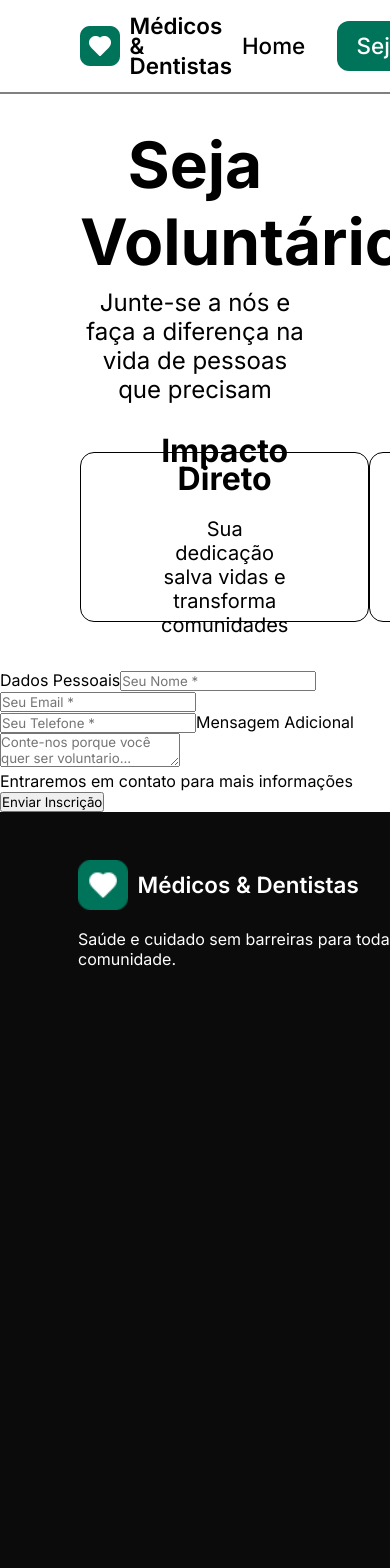
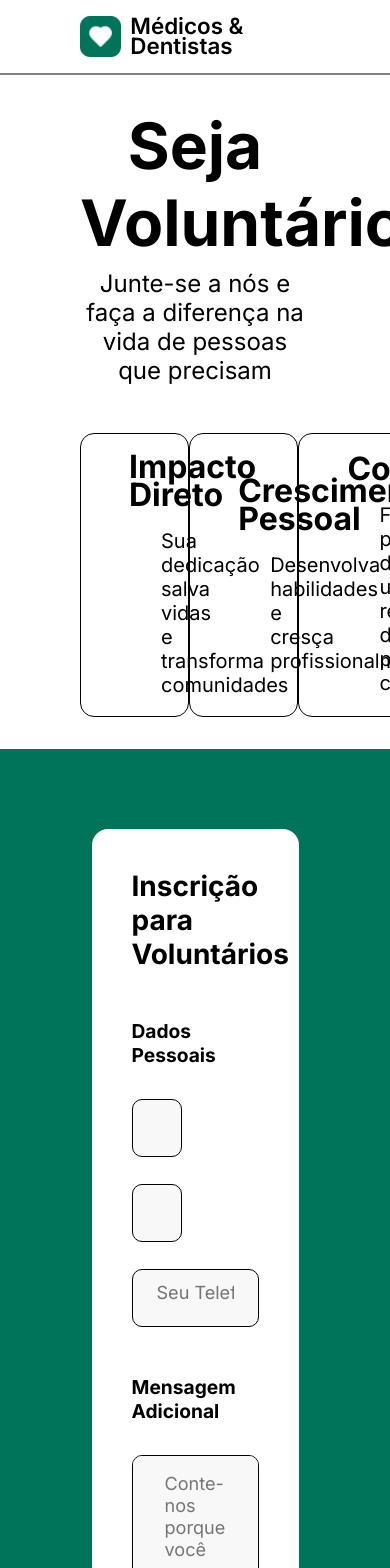
Before and after one commit to niedjaraujos/Desafio-Rotas---VNW, a React (Vite) app: page /voluntario in a window 390 px wide. Shown: the top 1568 px of the page. Built offline with nearby package versions, Linux system fonts and the light colour scheme.

Commit message:
feat: finalizado desktop e iniciando responsivo mobile

```diff
--- a/src/components/buttonLink/buttonLink.module.scss
+++ b/src/components/buttonLink/buttonLink.module.scss
@@ -3,6 +3,7 @@
 .link {
   background-color: $green;
   color: white;
+  border: none;
   border-radius: 12px;
   width: 200px;
   height: 50px;
@@ -10,4 +11,9 @@
   line-height: 29px;
   text-align: center;
   padding-top: 0.6rem;
+  transition: 0.3s;
+
+  &:hover {
+    filter: brightness(1.2);
+  }
 }
--- a/src/components/card/Card.jsx
+++ b/src/components/card/Card.jsx
@@ -2,9 +2,9 @@ import * as S from './card.module.scss';
 
 export const Card = ({ titulo, paragrafo }) => {
   return (
-    <div className={S.card}>
+    <article className={S.card}>
       <h3>{titulo}</h3>
       <p>{paragrafo}</p>
-    </div>
+    </article>
   );
 };
--- a/src/components/card/card.module.scss
+++ b/src/components/card/card.module.scss
@@ -1,10 +1,10 @@
 @use '../../globalStyler.scss' as *;
 
 .card {
-  width: 470px;
-  height: 230px;
+  width: 28vw;
+  height: auto;
   border-radius: 14px;
-  padding-inline: 3rem;
+  padding: 1.2rem 3rem;
   display: flex;
   flex-direction: column;
   text-align: center;
@@ -14,7 +14,7 @@
     font-size: 2rem;
     font-weight: 700;
     line-height: 28px;
-    margin-bottom: 1.5rem;
+    margin-bottom: 1.25rem;
   }
   p {
     color: $black;
--- a/src/components/cardNumbers/cardNumbers.module.scss
+++ b/src/components/cardNumbers/cardNumbers.module.scss
@@ -4,9 +4,9 @@
   display: flex;
   justify-content: space-between;
 
-  div {
+  article {
     border: 1px solid $black;
-    width: 340px;
+    width: 20vw;
     height: 240px;
 
     h3 {
--- a/src/components/cardText/cardText.module.scss
+++ b/src/components/cardText/cardText.module.scss
@@ -3,7 +3,7 @@
   display: flex;
   justify-content: space-between;
 
-  div {
+  article {
     border: 1px solid $white;
     padding-block: 2rem;
   }
--- a/src/components/footer/footer.module.scss
+++ b/src/components/footer/footer.module.scss
@@ -37,6 +37,10 @@ h4 {
 a {
   color: $white;
   line-height: 20px;
+
+  &:hover {
+    text-decoration: underline;
+  }
 }
 li {
   display: flex;
--- a/src/components/header/header.module.scss
+++ b/src/components/header/header.module.scss
@@ -15,5 +15,14 @@ nav {
     font-weight: 500;
     color: $black;
     font-size: 1.4rem;
+
+    &:hover {
+      text-decoration: underline;
+    }
   }
 }
+@media (max-width: 480px) {
+  nav {
+    display: none;
+  }
+}
--- a/src/components/hero/Hero.jsx
+++ b/src/components/hero/Hero.jsx
@@ -21,8 +21,8 @@ export default function Hero() {
           <ButtonLink to="/" children="Como Ajudar" />
         </div>
       </div>
-      <div>
-        <img src={image} alt="iamgem de um medico voluntario" />
+      <div className={S.heroImage}>
+        <img src={image} alt="imagem de um medico voluntario, gerada por IA" />
       </div>
     </section>
   );
--- a/src/components/hero/hero.module.scss
+++ b/src/components/hero/hero.module.scss
@@ -20,7 +20,6 @@
   .herotext {
     font-size: 1.9rem;
     width: 80%;
-    line-height: 39px;
   }
 }
 
@@ -28,14 +27,14 @@
   display: flex;
   align-items: center;
   background-color: $gray;
-  width: 245px;
-  height: 56px;
+  width: 240px;
+  padding: 0.7rem 1.2rem;
   justify-content: center;
   border-radius: 50px;
   gap: 0.5rem;
 
   span {
-    font-size: 20px;
+    font-size: 1.2rem;
     font-weight: 500;
   }
 }
@@ -49,3 +48,49 @@
     color: $green;
   }
 }
+@media (max-width: 480px) {
+  .heroSection {
+    padding: 1rem;
+
+    .hero {
+      width: 100%;
+      text-align: center;
+      margin-block: 2rem;
+      gap: 1rem;
+
+      h1 {
+        font-size: 2.5rem;
+        text-align: center;
+      }
+      .herotext {
+        font-size: 1rem;
+        width: 100%;
+      }
+    }
+  }
+  .tag {
+    margin: 0 auto;
+    width: 200px;
+    padding: 0.5rem;
+
+    img {
+      width: 28px;
+    }
+    span {
+      font-size: 1rem;
+    }
+  }
+  .heroImage {
+    display: none;
+  }
+
+  .buttons {
+    flex-direction: column;
+    gap: 0.7rem;
+
+    a {
+      width: 100%;
+      font-size: 1.25rem;
+    }
+  }
+}
--- a/src/components/logo/logo.module.scss
+++ b/src/components/logo/logo.module.scss
@@ -11,5 +11,9 @@
     color: $black;
     font-size: 1.4rem;
     font-weight: 600;
+
+    &:hover {
+      text-decoration: underline;
+    }
   }
 }
--- a/src/components/pages/sejaVoluntario/SejaVoluntario.jsx
+++ b/src/components/pages/sejaVoluntario/SejaVoluntario.jsx
@@ -28,18 +28,23 @@ export default function SejaVoluntario() {
         </div>
       </section>
       <section className={S.formulario}>
-        <h4></h4>
         <form>
-          <label>Dados Pessoais</label>
-          <input type="text" placeholder="Seu Nome *" />
-          <input type="email" placeholder="Seu Email *" />
-          <input type="tel" placeholder="Seu Telefone *" />
+          <h3>Inscrição para Voluntários</h3>
+          <fieldset>
+            <legend>Dados Pessoais</legend>
+            <input type="text" placeholder="Seu Nome *" />
+            <input type="email" placeholder="Seu Email *" />
+            <input type="tel" placeholder="Seu Telefone *" />
+          </fieldset>
 
-          <label>Mensagem Adicional</label>
-          <textarea placeholder="Conte-nos porque você quer ser voluntario..."></textarea>
+          <fieldset>
+            <legend>Mensagem Adicional</legend>
+            <textarea placeholder="Conte-nos porque você quer ser voluntario..."></textarea>
+          </fieldset>
 
-          <p>Entraremos em contato para mais informações</p>
-
+          <p className={S.contato}>
+            Entraremos em contato para mais informações
+          </p>
           <button type="submit">Enviar Inscrição</button>
         </form>
       </section>
--- a/src/components/pages/sejaVoluntario/sejaVoluntario.module.scss
+++ b/src/components/pages/sejaVoluntario/sejaVoluntario.module.scss
@@ -7,12 +7,96 @@
 .cards {
   display: flex;
   justify-content: space-between;
-  div {
+  article {
     color: $black;
     border: 1px solid $black;
-    height: 170px;
+
     p {
       padding-inline: 2rem;
     }
   }
 }
+.formulario {
+  background-color: $green;
+  padding: 5rem;
+  h3 {
+    font-size: 1.75rem;
+  }
+}
+form {
+  background-color: $white;
+  width: 90%;
+  height: 800px;
+  margin: auto;
+  padding: 2.5rem;
+  border-radius: 1rem;
+  display: flex;
+  flex-direction: column;
+  gap: 2rem;
+}
+fieldset {
+  border: none;
+  display: flex;
+  flex-wrap: wrap;
+  gap: 1.7rem;
+  margin-top: 1rem;
+
+  legend {
+    font-size: 1.2rem;
+    font-weight: 700;
+    margin-bottom: 2rem;
+  }
+}
+input,
+textarea {
+  width: 100%;
+  border-radius: 10px;
+  outline: none;
+  border: 1px solid $black;
+  background-color: #f8f8f8;
+  font-size: 1.5rem;
+  padding: 1rem 1.5rem 0 2rem;
+
+  &::placeholder {
+    font-size: 1.13rem;
+  }
+}
+
+input {
+  width: calc(50% - 1rem);
+  height: 58px;
+  padding: 1rem 1.5rem 2rem;
+
+  &:nth-child(4) {
+    width: 100%;
+  }
+}
+textarea {
+  height: 180px;
+  resize: none;
+}
+
+.contato {
+  text-align: center;
+  font-size: 1.25rem;
+}
+
+button {
+  background-color: $green;
+  color: white;
+  border: none;
+  border-radius: 12px;
+  width: 230px;
+  height: 60px;
+  font-size: 1.25rem;
+  line-height: 29px;
+  margin: 0 auto;
+
+  cursor: pointer;
+  transition: 0.3s;
+
+  &:hover {
+    filter: brightness(1.2);
+    text-decoration: underline;
+  }
+}
```
